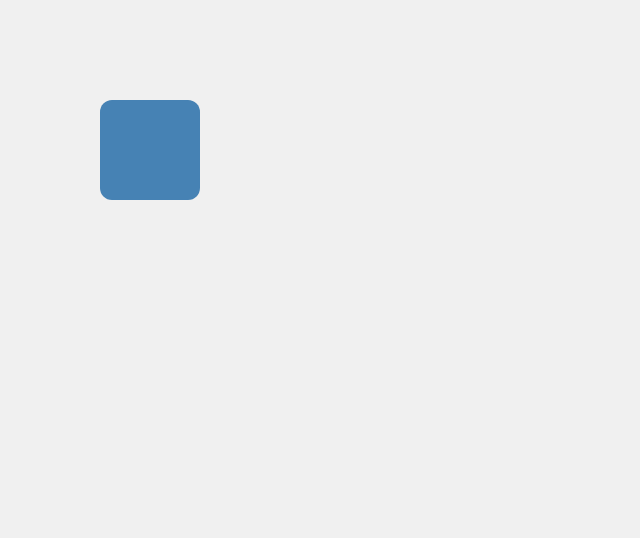
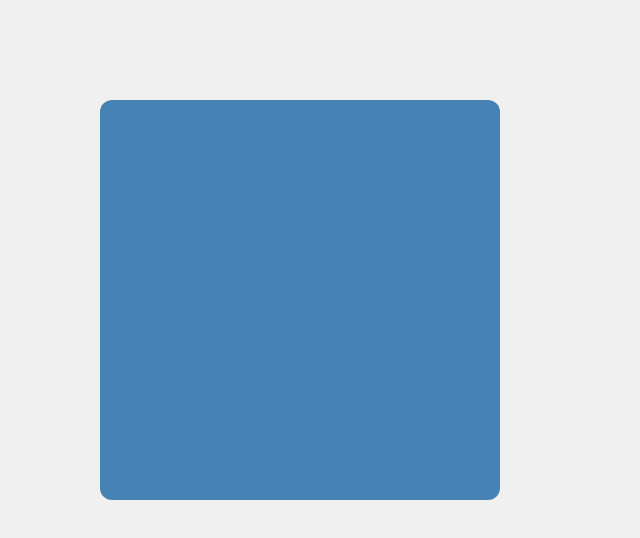
Before and after one commit to SteveNoyes/lashing, a plain HTML site: page index.html in a window 1280 px wide. Shown: the whole page, without its empty margins (0-640 px from the left). Drawn offline with Linux system fonts and the light colour scheme.

Commit message:
size increase

```diff
--- a/main.css
+++ b/main.css
@@ -14,8 +14,8 @@ body {
 }
 
 #draggable-object {
-  width: 100px;
-  height: 100px;
+  width: 400px;
+  height: 400px;
   background-color: steelblue;
   border-radius: 12px;
   position: absolute;
```
